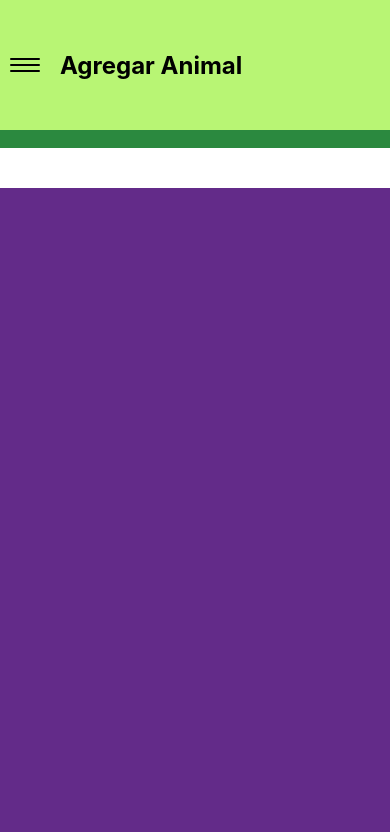
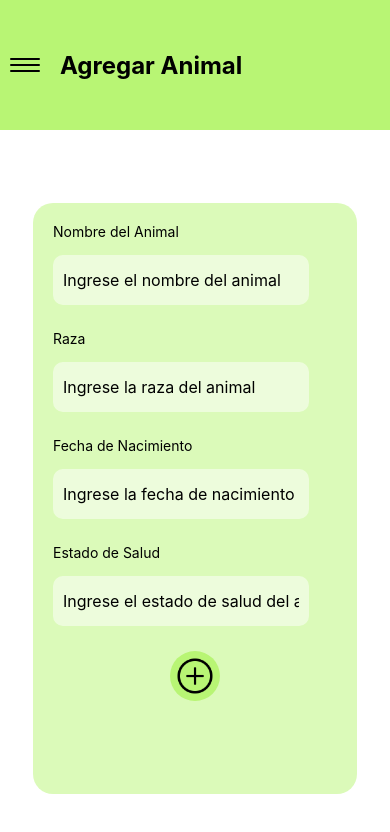
Before and after one commit to 1amsj/RummiApp, a React Native app: screen / in a window 390 px wide. Shown: the top 832 px of the page. Built offline with nearby package versions, Linux system fonts and the light colour scheme.

Commit message:
feat: enhance AddAnimal component with input fields for animal details and add button

```diff
--- a/components/AddAnimal.js
+++ b/components/AddAnimal.js
@@ -26,7 +26,44 @@ export default function App() {
 
             <View style={styles.container2}>
                 <View style ={styles.AddAnimalContainer}>
+                    <View style = {styles.NameContainer}>
+                        <View style={styles.TitleNameContainer}>
+                            <Text style = {styles.NameheaderText}>Nombre del Animal</Text>
+                        </View>
+                        <View style={styles.InputNameContainer}>
+                            <TextInput style={styles.input} placeholder="Ingrese el nombre del animal"/>
+                        </View>
+                    </View>
+                    <View style = {styles.RazaContainer}>
+                        <View style={styles.TitleRazaContainer}>
+                            <Text style = {styles.RazaheaderText}>Raza</Text>
+                        </View>
+                        <View style={styles.InputRazaContainer}>
+                            <TextInput style={styles.input} placeholder="Ingrese la raza del animal"/>
+                        </View>
+                    </View>
+                    <View style = {styles.BornDateContainer}>
+                        <View style={styles.TitleBornDateContainer}>
+                            <Text style = {styles.BornDateheaderText}>Fecha de Nacimiento</Text>
+                        </View>
+                        <View style={styles.InputBornDateContainer}>
+                            <TextInput style={styles.input} placeholder="Ingrese la fecha de nacimiento del animal"/>
+                        </View>
+                    </View>
+                    <View style = {styles.EstadoDeSaludContainer}>
+                        <View style={styles.TitleEstadoDeSaludContainer}>
+                            <Text style = {styles.EstadoDeSaludheaderText}>Estado de Salud</Text>
+                        </View>
+                        <View style={styles.InputEstadoDeSaludContainer}>
+                            <TextInput style={styles.input} placeholder="Ingrese el estado de salud del animal"/>
+                        </View>
+                    </View>
 
+                    <View style = {styles.AddButtonContainer}>
+                        <TouchableOpacity style = {styles.AddButton}>
+                            <Image source={require('../assets/agregar1.png')} style={styles.taskButtonImage} />
+                        </TouchableOpacity>
+                    </View>
                 </View>
             </View>
             <StatusBar style="auto" />
@@ -43,13 +80,13 @@ const styles = StyleSheet.create({
     },
     container1: {
         flex: 1,
-        backgroundColor: '#2b893f',
+        backgroundColor: '#fff',
         gap: 25,
     },
 
     container2: {
         flex: 4,
-        backgroundColor: '#632b89',
+        backgroundColor: '#fff',
         gap:20,
         alignContent: 'center',
         alignItems: 'center',
@@ -86,4 +123,48 @@ const styles = StyleSheet.create({
         fontWeight: 'bold',
     },
 
+    //Input Styles
+    input: {
+        width: '90%',
+        height: 50,
+        backgroundColor: 'rgba(255, 255, 255, 0.5)',
+        borderRadius: 10,
+        paddingHorizontal: 10,
+        fontSize: 16,
+    },
+
+    //Containers
+
+    AddAnimalContainer: {
+        flex: 1,
+        backgroundColor: 'rgba(184, 245, 116, 0.5)',
+        padding: 20,
+        borderRadius: 20,
+        width: '90%',
+        height: '70%',
+        gap:25,
+    },
+
+    NameContainer: { gap: 15, },
+    RazaContainer: { gap: 15,},
+    BornDateContainer: { gap: 15, },
+    EstadoDeSaludContainer: { gap: 15, },
+
+    //Button
+        AddButton: {
+        flexDirection: 'row',
+        backgroundColor: '#B8F574',
+        justifyContent: 'center',
+        alignItems: 'center',
+        alignSelf: 'center',
+        padding: 5,
+        borderRadius: 70,
+        gap: 10,
+        elevation: 6,
+    },
+
+    taskButtonImage: {
+        width: 40,
+        height: 40,
+    },
 });
```
